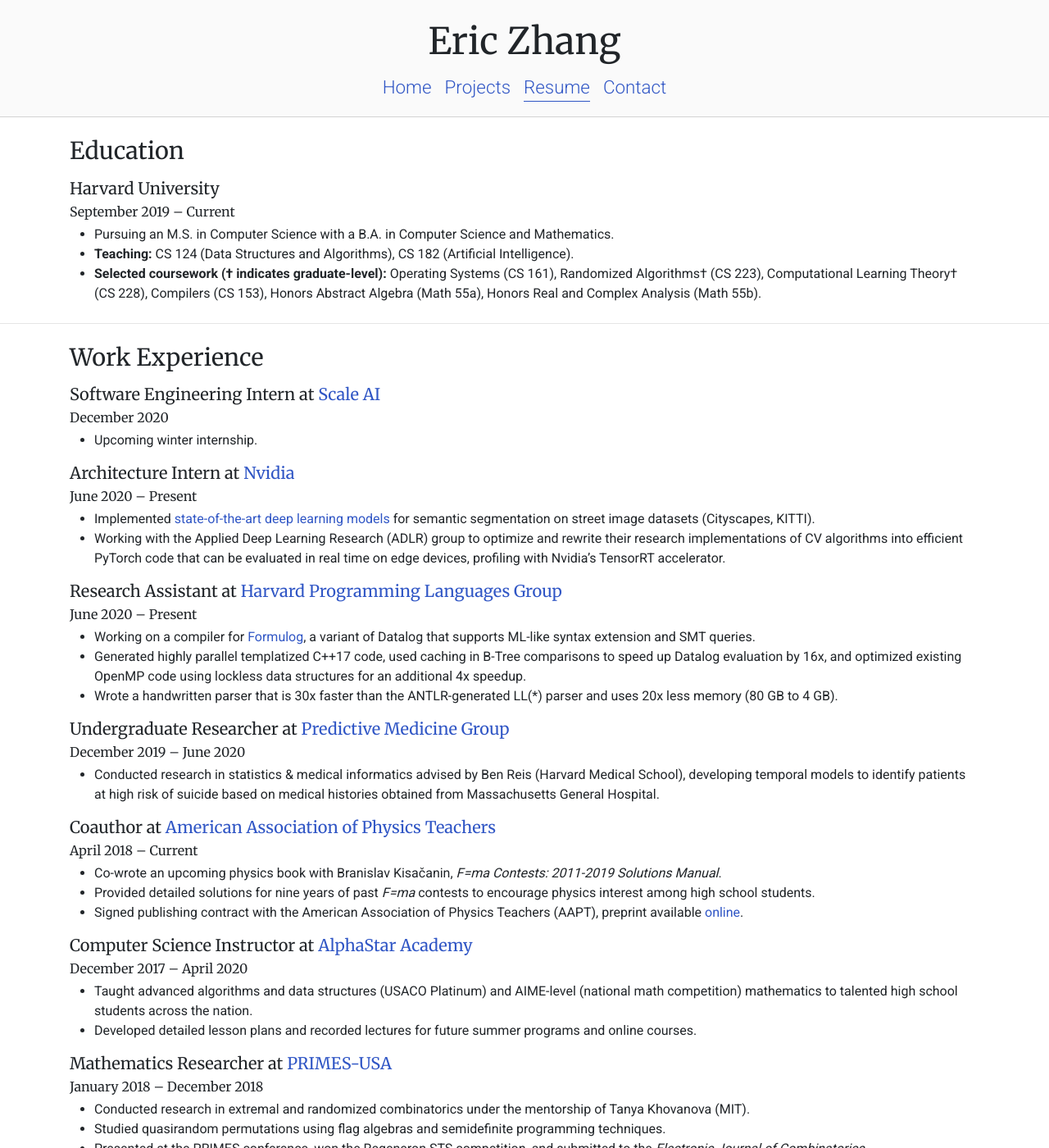
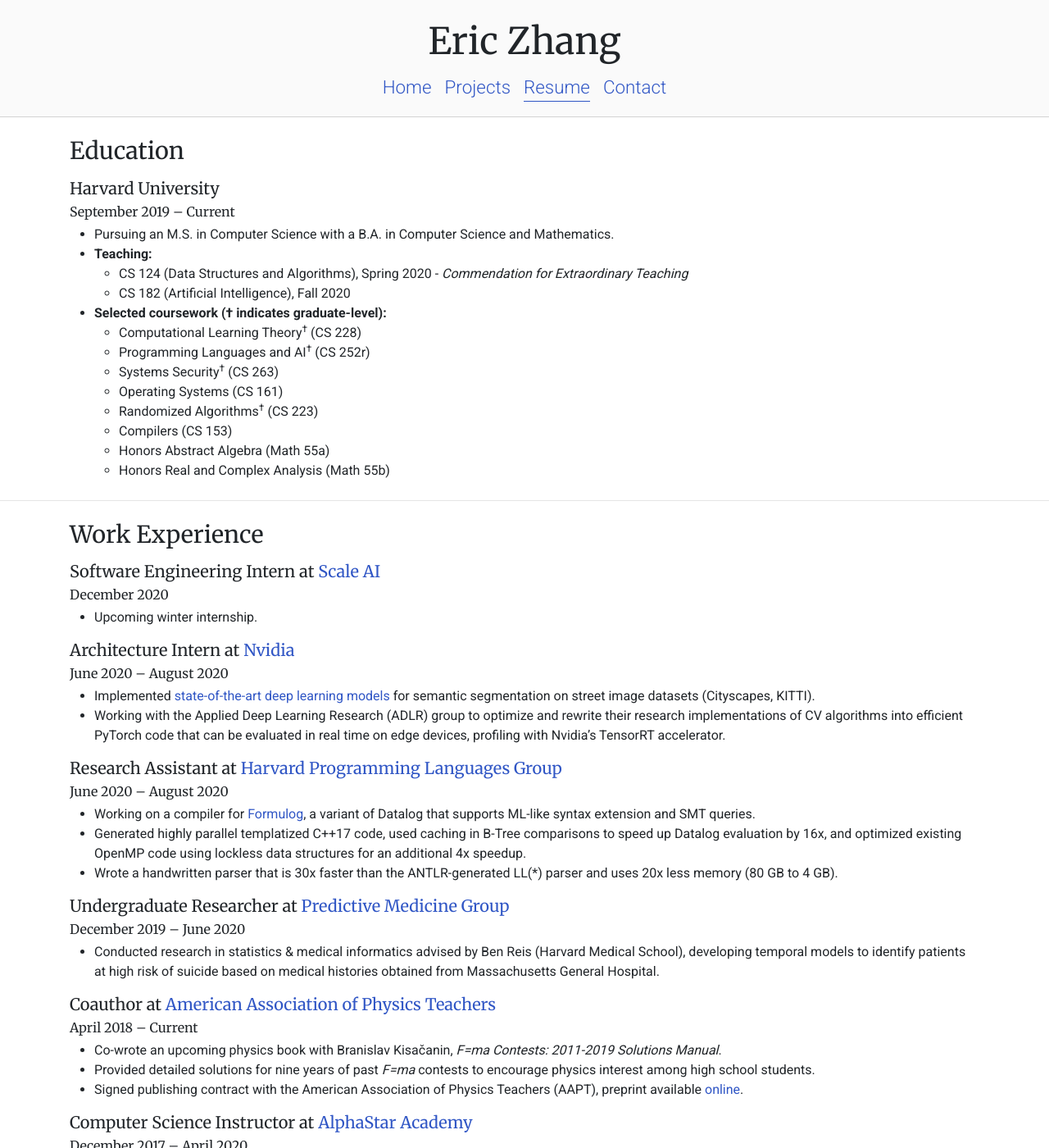
Before and after one commit to ekzhang/ekzhang.github.io, a Jekyll site: the page built from pages/resume.html, in a window 1280 px wide and 1400 px high. Shown: the whole window at 82% size. Built offline with Jekyll 4.4.1, drawn with Linux system fonts in a browser that asks for light colours; nearby versions of some CDN libraries; some of the changed text lies outside the part shown.

Commit message:
Fall 2020 updates

```diff
--- a/pages/resume.html
+++ b/pages/resume.html
@@ -14,14 +14,27 @@
       Mathematics.
     </li>
     <li>
-      <b>Teaching:</b> CS 124 (Data Structures and Algorithms), CS 182
-      (Artificial Intelligence).
+      <b>Teaching:</b>
+      <ul>
+        <li>
+          CS 124 (Data Structures and Algorithms), Spring 2020 -
+          <em>Commendation for Extraordinary Teaching</em>
+        </li>
+        <li>CS 182 (Artificial Intelligence), Fall 2020</li>
+      </ul>
     </li>
     <li>
       <b>Selected coursework (&dagger; indicates graduate-level):</b>
-      Operating Systems (CS 161), Randomized Algorithms&dagger; (CS 223),
-      Computational Learning Theory&dagger; (CS 228), Compilers (CS 153), Honors
-      Abstract Algebra (Math 55a), Honors Real and Complex Analysis (Math 55b).
+      <ul>
+        <li>Computational Learning Theory<sup>&dagger;</sup> (CS 228)</li>
+        <li>Programming Languages and AI<sup>&dagger;</sup> (CS 252r)</li>
+        <li>Systems Security<sup>&dagger;</sup> (CS 263)</li>
+        <li>Operating Systems (CS 161)</li>
+        <li>Randomized Algorithms<sup>&dagger;</sup> (CS 223)</li>
+        <li>Compilers (CS 153)</li>
+        <li>Honors Abstract Algebra (Math 55a)</li>
+        <li>Honors Real and Complex Analysis (Math 55b)</li>
+      </ul>
     </li>
   </ul>
 </section>
@@ -42,7 +55,7 @@
     Architecture Intern at
     <a href="https://www.nvidia.com">Nvidia</a>
   </h4>
-  <p class="dates">June 2020 – Present</p>
+  <p class="dates">June 2020 – August 2020</p>
   <ul>
     <li>
       Implemented
@@ -65,7 +78,7 @@
       >Harvard Programming Languages Group</a
     >
   </h4>
-  <p class="dates">June 2020 – Present</p>
+  <p class="dates">June 2020 – August 2020</p>
   <ul>
     <li>
       Working on a compiler for
@@ -122,9 +135,7 @@
     Computer Science Instructor at
     <a href="https://alphastar.academy/">AlphaStar Academy</a>
   </h4>
-  <p class="dates">
-    December 2017 – April 2020
-  </p>
+  <p class="dates">December 2017 – April 2020</p>
   <ul>
     <li>
       Taught advanced algorithms and data structures (USACO Platinum) and
@@ -180,12 +191,7 @@
       <b>Google Code Jam:</b> Round 3 Finalist (2020), placed 34<sup>th</sup>
       globally
     </li>
-    <li>
-      <b>Facebook Hacker Cup:</b> Round 3 Finalist (2019), placed 69<sup
-        >th</sup
-      >
-      globally
-    </li>
+    <li><b>Facebook Hacker Cup:</b> Round 3 Finalist (2020)</li>
     <li><b>PicoCTF:</b> Winner (2018), ranked 6th</li>
   </ul>
 
```
Also changed, not shown: pages/index.html (+4 -5 lines).
